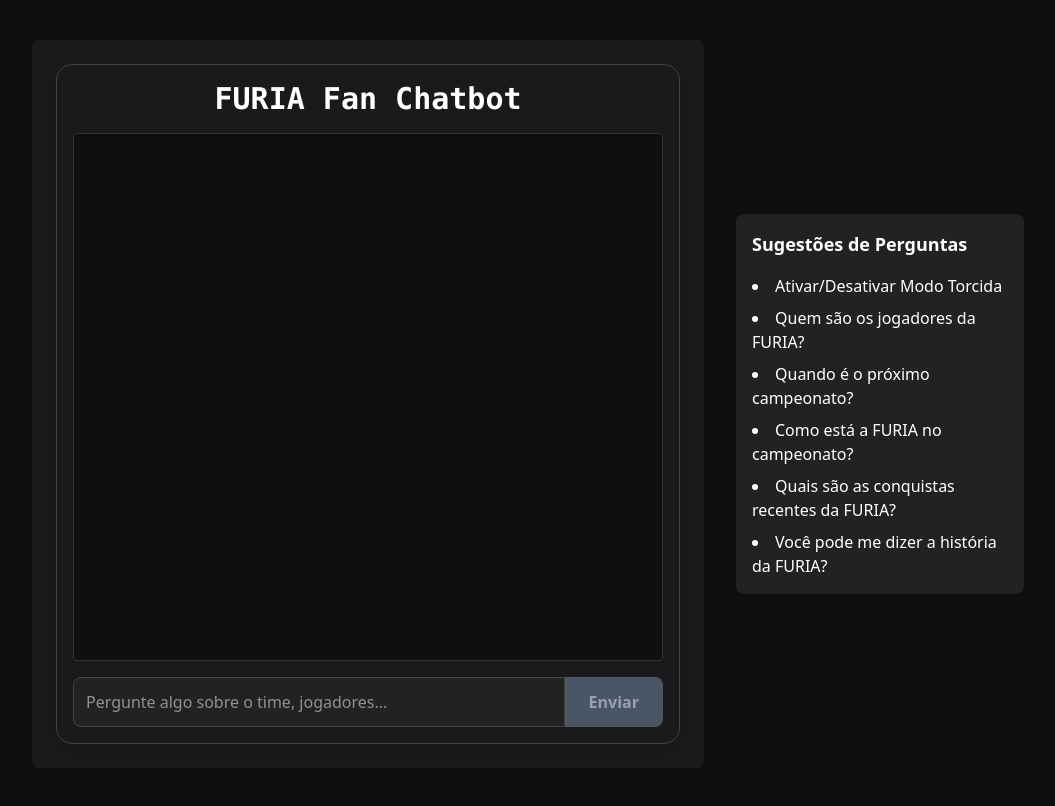
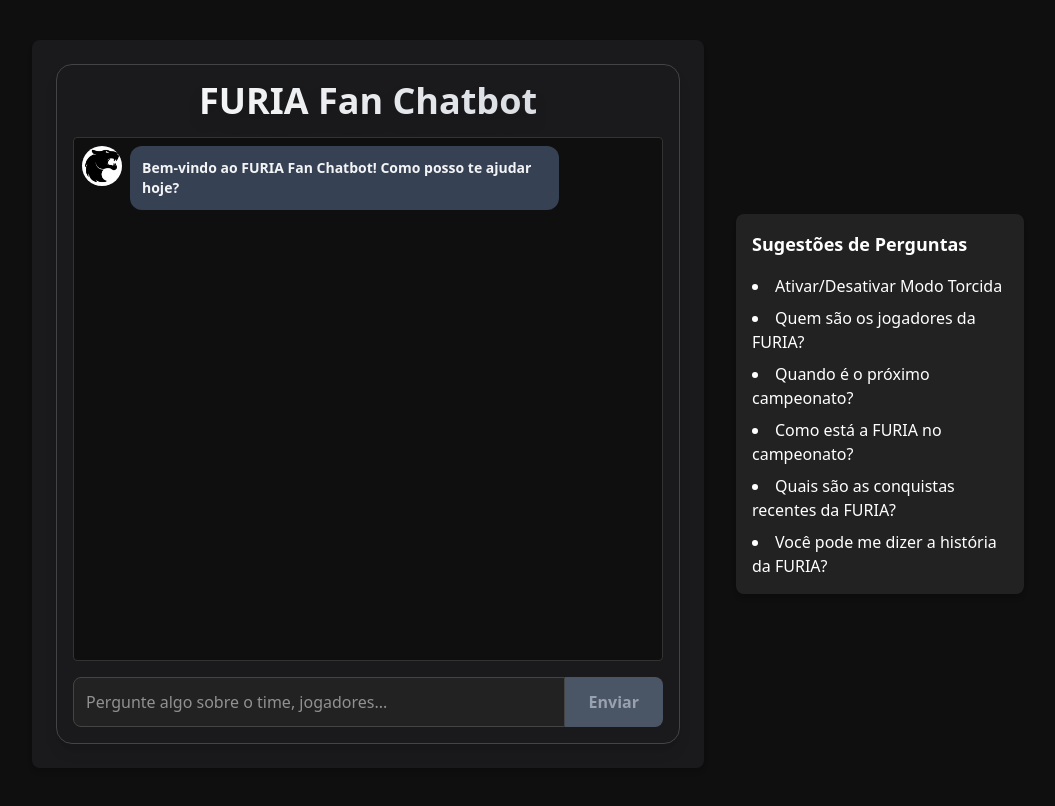
Before and after one commit to GuiEzzz/fan-chatbot, a Next.js app in the folder fan-chatbot/: page / in a window 1280 px wide. Shown: the whole page, without its empty margins (112-1167 px from the left). Built offline with nearby package versions, Linux system fonts and the light colour scheme.

Commit message:
Correções de Bugs

```diff
--- a/fan-chatbot/components/ChatBox.jsx
+++ b/fan-chatbot/components/ChatBox.jsx
@@ -8,6 +8,15 @@
   const [input, setInput] = useState('');
   const [loading, setLoading] = useState(false);
   const chatEndRef = useRef(null);
+
+   // Enviar mensagem de boas-vindas assim que o componente carregar
+   useEffect(() => {
+    const welcomeMessage = "Bem-vindo ao FURIA Fan Chatbot! Como posso te ajudar hoje?";
+    setMessages((prev) => [
+      ...prev,
+      { role: 'assistant', content: welcomeMessage },
+    ]);
+    }, []);
 
   const handleSend = async () => {
     if (!input.trim()) return;
@@ -40,10 +49,9 @@
 
   return (
     <div className="w-full max-w-2xl mx-auto bg-[#1A1A1D] text-white rounded-2xl shadow-lg flex flex-col h-[85vh] p-4 border border-[#444]">
-      <h1 className="text-3xl font-bold mb-4 text-center text-white-400 font-mono">
+      <h1 className="text-4xl font-extrabold text-transparent bg-clip-text bg-gradient-to-r from-white to-gray-300 mb-4 text-center font-poppins drop-shadow-xl">
         FURIA Fan Chatbot
       </h1>
-
       <div className="flex-1 overflow-y-auto space-y-4 p-2 border border-[#333] rounded bg-[#0F0F0F]">
         {messages.map((msg, i) => (
           <div
--- a/fan-chatbot/src/app/api/chat/route.js
+++ b/fan-chatbot/src/app/api/chat/route.js
@@ -2,8 +2,6 @@
 import { NextResponse } from 'next/server';
 import axios from 'axios';
 import { FURIA_SYSTEM_PROMPT } from "../../../../utils/constants";
-
-const API_KEY = process.env.STEAM_API_KEY;
 
 export async function POST(req) {
   try {
--- a/fan-chatbot/src/app/layout.tsx
+++ b/fan-chatbot/src/app/layout.tsx
@@ -13,7 +13,7 @@
 });
 
 export const metadata: Metadata = {
-  title: "FURIA ChatBot",
+  title: "FURIA Fan Chatbot",
   description: "Generated by create next app",
 };
 
```
